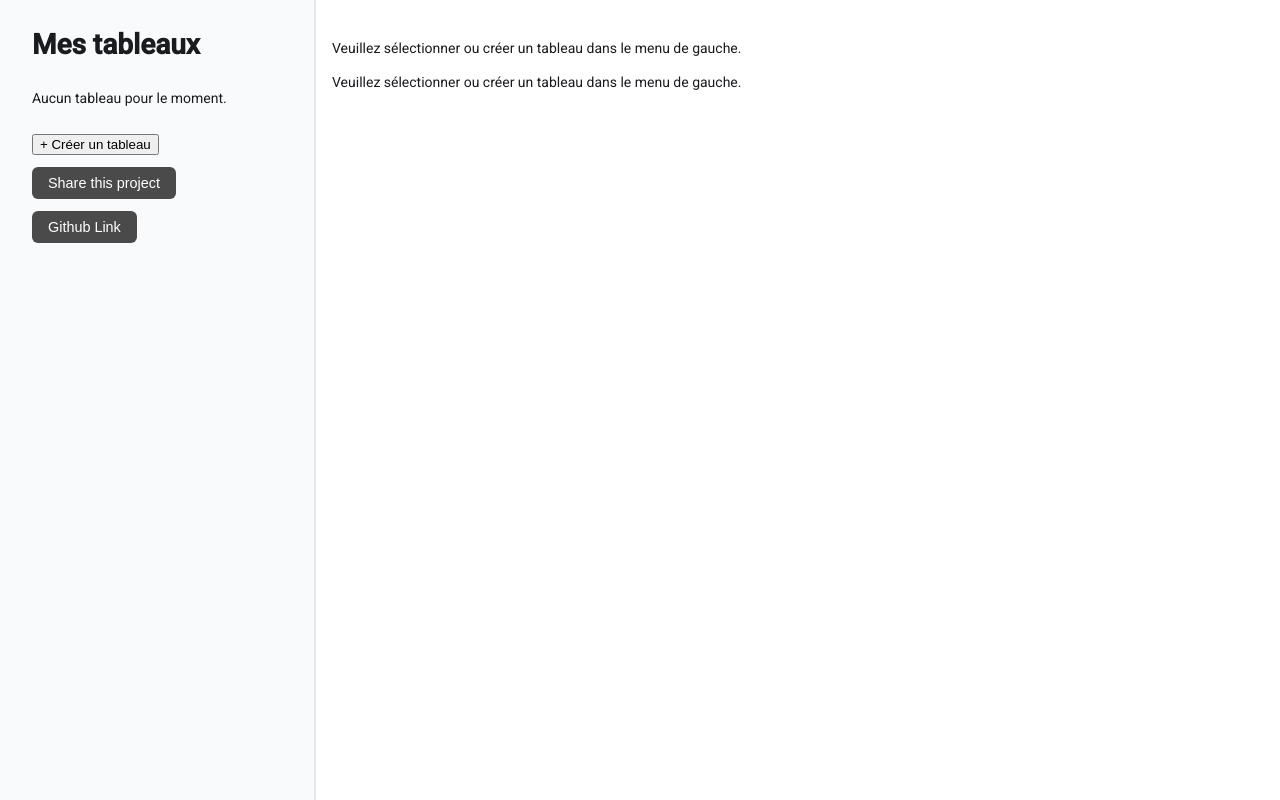
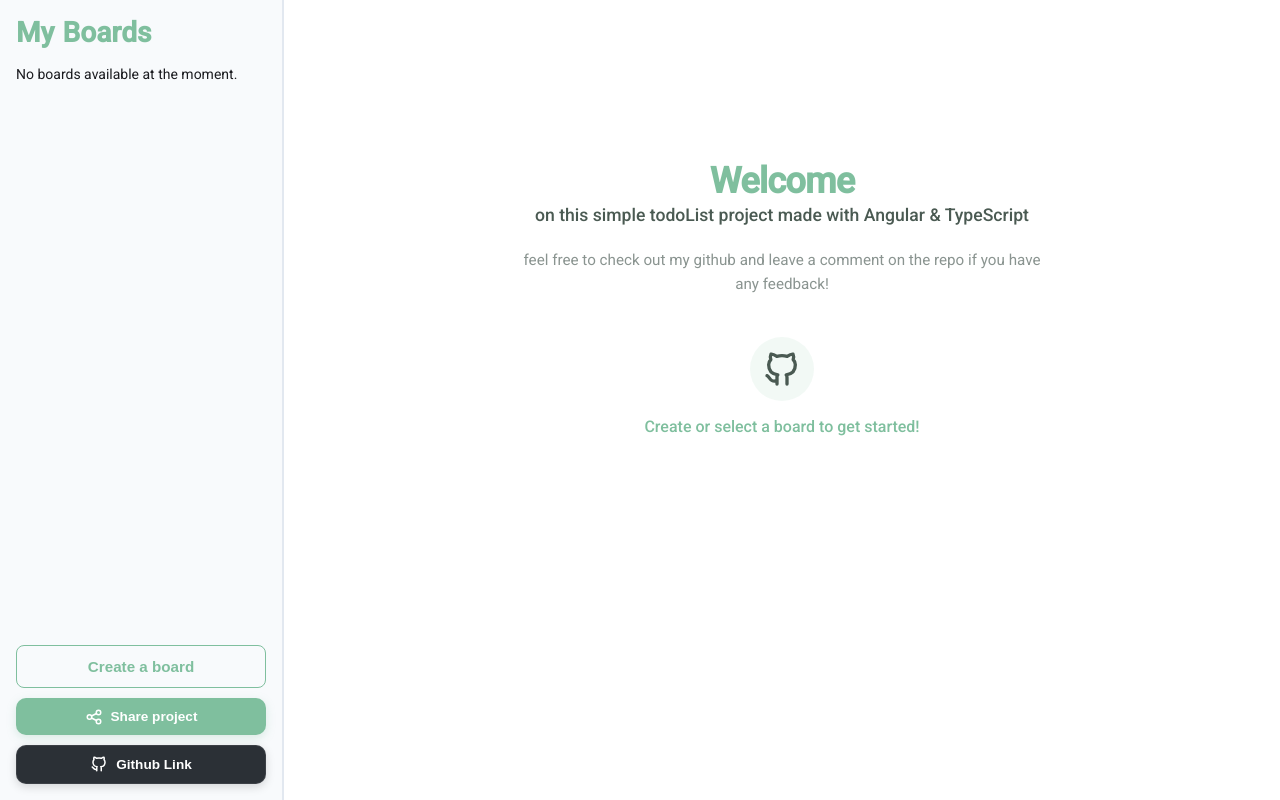
Before and after one commit to Sebras22/TodoListAngular, an Angular app: page / in a window 1280 px wide. Built offline with nearby package versions, Linux system fonts and the light colour scheme.

Commit message:
Refactor UI components and update text for improved user experience and consistency

```diff
--- a/src/app/app.html
+++ b/src/app/app.html
@@ -1,5 +1,4 @@
 <app-header class="header" />
 <main class="container">
-  <app-body />
   <router-outlet />
 </main>
--- a/src/app/app.scss
+++ b/src/app/app.scss
@@ -8,7 +8,7 @@
   display: flex;
   flex-direction: column;
   width: 250px;
-  padding: 1rem 2rem;
+  padding: 1rem;
   background-color: #f8fafc;
   border-right: 2px solid #e2e8f0;
 
--- a/src/app/components/boardCreation.component.html
+++ b/src/app/components/boardCreation.component.html
@@ -1,3 +1,3 @@
 <button type="button" class="btn-create-task" (click)="openCreateBoardModal($event)">
-  + Créer un tableau
+  <span>Create a board</span>
 </button>
--- a/src/app/components/boardCreation.component.scss
+++ b/src/app/components/boardCreation.component.scss
@@ -0,0 +1,43 @@
+//Animation for the "Create Board" button, genrated with AI
+
+.btn-create-task {
+  width: 100%;
+  overflow: hidden;
+  padding: 0.75rem 1.5rem;
+  font-size: 0.95rem;
+  font-weight: 600;
+  color: #7fbf9e;
+  background-color: transparent;
+  border: 1px solid #7fbf9e;
+  border-radius: 8px;
+  cursor: pointer;
+  transition: color 0.3s ease, border-color 0.3s ease, transform 0.2s ease;
+
+  &::after {
+    content: '';
+    position: absolute;
+    z-index: -1;
+    top: 50%;
+    left: 50%;
+    width: 0;
+    height: 0;
+    background-color: #7fbf9e;
+    border-radius: 50%;
+    transform: translate(-50%, -50%);
+    transition: width 0.4s ease, height 0.4s ease;
+  }
+
+  &:hover {
+    color: #ffffff;
+    transform: translateY(-2px);
+
+    &::after {
+      width: 300px;
+      height: 300px;
+    }
+  }
+
+  &:active {
+    transform: translateY(0);
+  }
+}
--- a/src/app/components/layout/body.component.html
+++ b/src/app/components/layout/body.component.html
@@ -21,6 +21,41 @@
   </div>
 } @else {
   <div class="empty-selection">
-    <p>Veuillez sélectionner ou créer un tableau dans le menu de gauche.</p>
+    <div>
+      <h1>Welcome</h1>
+      <h2>on this simple todoList project made with Angular & TypeScript</h2>
+      <p>
+        feel free to check out my github and leave a comment on the repo if you have any feedback!
+      </p>
+    </div>
+    <div>
+      <a
+        href="https://github.com/Sebras22/TodoListAngular"
+        target="_blank"
+        rel="noopener noreferrer"
+        class="github-logo-wrapper"
+        title="See the repository on Github"
+      >
+        <svg
+          xmlns="http://www.w3.org/2000/svg"
+          width="40"
+          height="40"
+          viewBox="0 0 24 24"
+          fill="none"
+          stroke="currentColor"
+          stroke-width="2"
+          stroke-linecap="round"
+          stroke-linejoin="round"
+          class="github-icon"
+        >
+          <path stroke="none" d="M0 0h24v24H0z" fill="none" />
+          <path
+            d="M9 19c-4.3 1.4 -4.3 -2.5 -6 -3m12 5v-3.5c0 -1 .1 -1.4 -.5 -2c2.8 -.3 5.5 -1.4 5.5 -6a4.6 4.6 0 0 0 -1.3 -3.2a4.2 4.2 0 0 0 -.1 -3.2s-1.1 -.3 -3.5 1.3a12.3 12.3 0 0 0 -6.2 0c-2.4 -1.6 -3.5 -1.3 -3.5 -1.3a4.2 4.2 0 0 0 -.1 3.2a4.6 4.6 0 0 0 -1.3 3.2c0 4.6 2.7 5.7 5.5 6c-.6 .6 -.6 1.2 -.5 2v3.5"
+          />
+        </svg>
+      </a>
+
+      <p class="instruction">Create or select a board to get started!</p>
+    </div>
   </div>
 }
--- a/src/app/components/layout/body.component.scss
+++ b/src/app/components/layout/body.component.scss
@@ -19,3 +19,83 @@ app-task-creation {
   right: 24px;
   z-index: 100;
 }
+
+.empty-selection {
+  display: flex;
+  flex-direction: column;
+  align-items: center;
+  justify-content: center;
+  gap: 2.5rem;
+  min-height: 60vh;
+  padding: 3rem 2rem;
+  text-align: center;
+
+  >div:first-child {
+    max-width: 34rem;
+    display: flex;
+    flex-direction: column;
+    gap: 0.75rem;
+
+    h1 {
+      font-size: 2.25rem;
+      font-weight: 700;
+      color: #7fbf9e;
+      margin: 0;
+      letter-spacing: -0.02em;
+    }
+
+    h2 {
+      font-size: 1.1rem;
+      font-weight: 500;
+      color: #4a5a52;
+      margin: 0;
+      line-height: 1.4;
+    }
+
+    p {
+      font-size: 0.95rem;
+      color: #8a9490;
+      line-height: 1.6;
+      margin: 0.5rem 0 0;
+    }
+  }
+
+  // Animation for the GitHub logo wrapper on hover, generated with AI
+  .github-logo-wrapper {
+    display: inline-flex;
+    align-items: center;
+    justify-content: center;
+    color: #4a5a52;
+    padding: 0.75rem;
+    border-radius: 50%;
+    background-color: rgba(127, 191, 158, 0.1);
+    transition: all 0.3s cubic-bezier(0.34, 1.56, 0.64, 1);
+
+    .github-icon {
+      transition: transform 0.3s ease;
+    }
+
+    &:hover {
+      color: #7fbf9e;
+      background-color: rgba(127, 191, 158, 0.2);
+      transform: translateY(-4px);
+    }
+  }
+
+  //end
+
+  .instruction {
+    font-size: 1rem;
+    font-weight: 500;
+    color: #7fbf9e;
+  }
+
+  @media (max-width: 600px) {
+    padding: 2rem 1rem;
+    gap: 1.75rem;
+
+    >div:first-child h1 {
+      font-size: 1.75rem;
+    }
+  }
+}
--- a/src/app/components/layout/header.component.html
+++ b/src/app/components/layout/header.component.html
@@ -1,13 +1,70 @@
-<header>
-  <h1>Mes tableaux</h1>
-  <div>
-    @for (board of boards(); track board.id) {
-      <app-board [name]="board.name" [id]="board.id" (delete)="onDeleteBoard(board.id)" />
-    } @empty {
-      <p class="empty-state">Aucun tableau pour le moment.</p>
-    }
-    <app-board-creation />
-    <button>Share this project</button>
-    <button>Github Link</button>
+<header class="sidebarHeader">
+  <div class="topSection">
+    <h1 class="rolling-title">
+      <span style="--i: 0">M</span>
+      <span style="--i: 1">y</span>
+      <span class="space" style="--i: 2">&nbsp;</span>
+      <span style="--i: 3">B</span>
+      <span style="--i: 4">o</span>
+      <span style="--i: 5">a</span>
+      <span style="--i: 6">r</span>
+      <span style="--i: 7">d</span>
+      <span style="--i: 8">s</span>
+    </h1>
+    <div class="boardsList">
+      @for (board of boards(); track board.id) {
+        <app-board [name]="board.name" [id]="board.id" (delete)="onDeleteBoard(board.id)" />
+      } @empty {
+        <p class="empty-state">No boards available at the moment.</p>
+      }
+    </div>
+  </div>
+  <div class="bottomSection">
+    <div class="actionButtons">
+      <app-board-creation />
+      <button type="button" class="btn-share">
+        <svg
+          xmlns="http://www.w3.org/2000/svg"
+          width="18"
+          height="18"
+          viewBox="0 0 24 24"
+          fill="none"
+          stroke="currentColor"
+          stroke-width="2"
+          stroke-linecap="round"
+          stroke-linejoin="round"
+          class="btn-icon"
+        >
+          <path stroke="none" d="M0 0h24v24H0z" fill="none" />
+          <path d="M6 12m-3 0a3 3 0 1 0 6 0a3 3 0 1 0 -6 0" />
+          <path d="M18 6m-3 0a3 3 0 1 0 6 0a3 3 0 1 0 -6 0" />
+          <path d="M18 18m-3 0a3 3 0 1 0 6 0a3 3 0 1 0 -6 0" />
+          <path d="M8.7 10.7l6.6 -3.4" />
+          <path d="M8.7 13.3l6.6 3.4" />
+        </svg>
+        <span>Share project</span>
+      </button>
+
+      <button type="button" class="btn-github">
+        <svg
+          xmlns="http://www.w3.org/2000/svg"
+          width="18"
+          height="18"
+          viewBox="0 0 24 24"
+          fill="none"
+          stroke="currentColor"
+          stroke-width="2"
+          stroke-linecap="round"
+          stroke-linejoin="round"
+          class="btn-icon"
+        >
+          <path stroke="none" d="M0 0h24v24H0z" fill="none" />
+          <path
+            d="M9 19c-4.3 1.4 -4.3 -2.5 -6 -3m12 5v-3.5c0 -1 .1 -1.4 -.5 -2c2.8 -.3 5.5 -1.4 5.5 -6a4.6 4.6 0 0 0 -1.3 -3.2a4.2 4.2 0 0 0 -.1 -3.2s-1.1 -.3 -3.5 1.3a12.3 12.3 0 0 0 -6.2 0c-2.4 -1.6 -3.5 -1.3 -3.5 -1.3a4.2 4.2 0 0 0 -.1 3.2a4.6 4.6 0 0 0 -1.3 3.2c0 4.6 2.7 5.7 5.5 6c-.6 .6 -.6 1.2 -.5 2v3.5"
+          />
+        </svg>
+        <span>Github Link</span>
+      </button>
+    </div>
   </div>
 </header>
--- a/src/app/components/layout/header.component.scss
+++ b/src/app/components/layout/header.component.scss
@@ -1,32 +1,172 @@
-header {
+.sidebarHeader {
+  display: flex;
+  flex-direction: column;
+  justify-content: space-between;
+  height: 100%;
 
-  div {
+  //Animation generated with AI for the title
+
+  .rolling-title {
     display: flex;
-    gap: 0.75rem;
-    flex-wrap: wrap;
-  }
+    align-items: center;
+    font-size: 1.75rem;
+    font-weight: 700;
+    color: #7fbf9e;
+    margin: 0;
+    overflow: hidden;
+    line-height: 1.2;
 
-  button {
-    padding: 0.5rem 1rem;
-    border: none;
-    border-radius: 6px;
-    background-color: #4a4a4a;
-    color: #fff;
-    cursor: pointer;
-    font-size: 0.9rem;
+    span {
+      display: inline-block;
+      transform: translateY(-120%);
+      opacity: 0;
 
-    &:hover {
-      background-color: #333;
+
+      animation: roll-letter 25s cubic-bezier(0.34, 1.56, 0.64, 1) infinite;
+      animation-delay: calc(var(--i) * 0.05s);
+    }
+
+    span.space {
+      width: 0.3em;
     }
   }
 
-  @media (max-width: 600px) {
+  @keyframes roll-letter {
+    0% {
+      transform: translateY(-120%);
+      opacity: 0;
+    }
+
+    12% {
+      transform: translateY(0);
+      opacity: 1;
+    }
+
+    75% {
+      transform: translateY(0);
+      opacity: 1;
+    }
+
+    87% {
+      transform: translateY(120%);
+      opacity: 0;
+    }
+
+    88%,
+    100% {
+      transform: translateY(-120%);
+      opacity: 0;
+    }
+  }
+
+
+  //Code generated with AI for the button animation
+
+  .actionButtons {
+    display: flex;
     flex-direction: column;
-    align-items: flex-start;
+    gap: 0.6rem;
+    width: 100%;
 
-    div {
-      width: 100%;
-      justify-content: flex-start;
+    button {
+      flex: 1;
+      display: inline-flex;
+      align-items: center;
+      justify-content: center;
+      gap: 0.5rem;
+      padding: 0.6rem 0.85rem;
+      font-size: 0.85rem;
+      font-weight: 600;
+      border: none;
+      border-radius: 10px;
+      cursor: pointer;
+      white-space: nowrap;
+      outline: none;
+      box-sizing: border-box;
+
+      .btn-icon {
+        flex-shrink: 0;
+        transition: transform 0.3s cubic-bezier(0.34, 1.56, 0.64, 1);
+      }
+    }
+
+    .btn-share {
+      background-color: #7fbf9e;
+      color: #ffffff;
+      transition: all 0.3s cubic-bezier(0.34, 1.56, 0.64, 1);
+      box-shadow: 0 3px 10px rgba(127, 191, 158, 0.25);
+
+      &:hover {
+        background-color: lighten(#7fbf9e, 4%);
+        transform: translateY(-3px);
+        box-shadow: 0 6px 18px rgba(127, 191, 158, 0.45);
+
+        .btn-icon {
+          transform: scale(1.2);
+        }
+      }
+
+      &:active {
+        transform: translateY(-1px);
+        box-shadow: 0 3px 8px rgba(127, 191, 158, 0.3);
+      }
+    }
+
+    .btn-github {
+      position: relative;
+      overflow: hidden;
+      background-color: #2b3036;
+      color: #ffffff;
+      border: 1px solid rgba(255, 255, 255, 0.08);
+      transition: all 0.3s ease;
+      box-shadow: 0 3px 10px rgba(0, 0, 0, 0.15);
+
+      &::before {
+        content: '';
+        position: absolute;
+        top: 0;
+        left: -100%;
+        width: 50%;
+        height: 100%;
+        background: linear-gradient(90deg,
+            transparent,
+            rgba(255, 255, 255, 0.2),
+            transparent);
+        transform: skewX(-20deg);
+        transition: left 0.5s ease;
+      }
+
+      &:hover {
+        background-color: #3b4048;
+        border-color: rgba(255, 255, 255, 0.2);
+
+        &::before {
+          left: 150%;
+        }
+
+        .btn-icon {
+          animation: icon-wiggle 0.5s ease-in-out infinite alternate;
+        }
+      }
+
+      &:active {
+        transform: scale(0.97);
+      }
+    }
+
+  }
+
+  @keyframes icon-wiggle {
+    0% {
+      transform: rotate(0deg) scale(1.1);
+    }
+
+    50% {
+      transform: rotate(12deg) scale(1.1);
+    }
+
+    100% {
+      transform: rotate(-12deg) scale(1.1);
     }
   }
 }
--- a/src/index.html
+++ b/src/index.html
@@ -2,7 +2,7 @@
 <html lang="en">
   <head>
     <meta charset="utf-8" />
-    <title>TodoList</title>
+    <title>MyBoards</title>
     <base href="/" />
     <meta name="viewport" content="width=device-width, initial-scale=1" />
     <link rel="icon" type="image/x-icon" href="favicon.ico" />
```
Also changed, not shown: src/app/components/modalForm.component.html (+7 -9 lines), src/app/components/modalForm.component.scss (+14 -3 lines).
